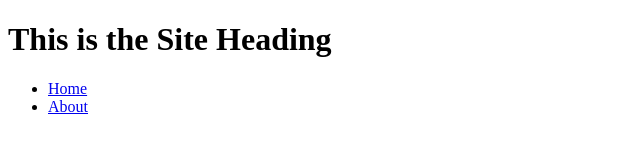
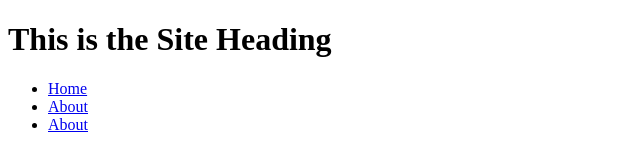
Before and after one commit to MD-Mac/workflow, a plain HTML site: page index.html in a window 1280 px wide. Shown: the full height of the page, 0-640 px from the left. Drawn offline with Linux system fonts and the light colour scheme.

Commit message:
Added new link to nav

```diff
--- a/index.html
+++ b/index.html
@@ -25,6 +25,10 @@
         <li>
           <a href="about-us.html">About</a>
         </li>
+        <!-- Contact link -->
+        <li>
+            <a href="contact.html">About</a>
+          </li>
       </ul>
     </nav>
     <!-- Primary Header Navigation Ends -->
```
